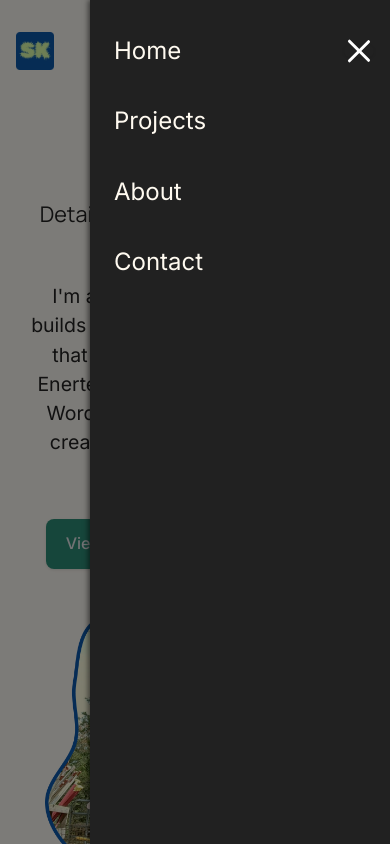
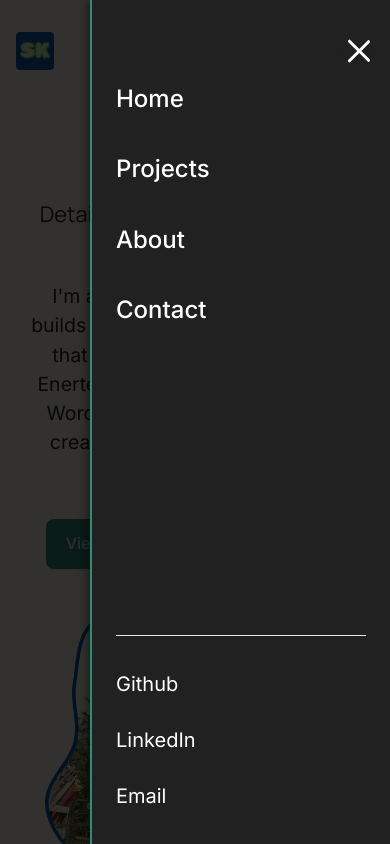
Before and after one commit to stephen-kern/vue-portfolio, a Vue app: page / in a window 390 px wide. Both pictures are taken after a click on the button "Toggle Menu". Shown: the top 844 px of the page. Built offline with nearby package versions, Linux system fonts and the light colour scheme.

Commit message:
mobile menu additions and adjustments

```diff
--- a/src/components/Navbar.vue
+++ b/src/components/Navbar.vue
@@ -39,10 +39,31 @@ const toggleMenu = () => {
     <!-- Mobile Off-Canvas Navigation -->
     <transition name="slide">
       <aside v-if="isOpen" class="mobile-nav">
-        <router-link to="/" @click="toggleMenu">Home</router-link>
-        <router-link to="/projects" @click="toggleMenu">Projects</router-link>
-        <router-link to="/about" @click="toggleMenu">About</router-link>
-        <router-link to="/contact" @click="toggleMenu">Contact</router-link>
+        <div class="nav-links">
+          <router-link to="/" @click="toggleMenu">Home</router-link>
+          <router-link to="/projects" @click="toggleMenu">Projects</router-link>
+          <router-link to="/about" @click="toggleMenu">About</router-link>
+          <router-link to="/contact" @click="toggleMenu">Contact</router-link>
+        </div>
+        <div class="divider"></div>
+        <div class="social-links">
+
+          <a
+            href="https://github.com/stephenkern"
+            target="_blank"
+            rel="noopener noreferrer"
+          >
+            Github
+          </a>
+          <a
+            href="https://www.linkedin.com/in/stephenkern96/"
+            target="_blank"
+            rel="noopener noreferrer"
+          >
+            LinkedIn
+          </a>
+          <a href="mailto:stephenkern96@gmail.com">Email</a>
+        </div>
       </aside>
     </transition>
   </div>
@@ -144,7 +165,7 @@ h2 a {
   left: 0;
   width: 100vw;
   height: 100dvh;
-  background: rgba(0, 0, 0, 0.5);
+  background: rgba(0, 0, 0, 0.8);
   z-index: 900;
 }
 
@@ -153,19 +174,55 @@ h2 a {
   top: 0;
   right: 0;
   height: 100dvh;
+  height: 100vh;
   width: min(80%, 300px);
   background-color: #212121;
   padding: 2rem 1.5rem;
-  box-shadow: -2px 0 5px rgba(0, 0, 0, 0.5);
+  box-shadow: -2px 0 10px rgba(0, 0, 0, 0.5);
   display: flex;
   flex-direction: column;
-  gap: 2rem;
+  justify-content: space-between;
   z-index: 1000;
+  border-left: 2px solid var(--primary);
 }
 
-.mobile-nav a {
-  color: floralwhite;
+.nav-links {
+  display: flex;
+  flex-direction: column;
+  margin: 3rem 0 auto 0;
+  gap: 2rem;
+}
+
+.nav-links a {
+  color: #ffffff;
   font-size: 1.5rem;
+  font-weight: 500;
+}
+
+.mobile-nav .nav-links a:active,
+.mobile-nav .nav-links a:focus-visible {
+  color: var(--primary);
+  transform: scale(0.98); /* subtle press effect */
+}
+
+.mobile-nav .divider {
+  width: 100%;
+  height: 1px;
+  background-color: var(--divider);
+  margin: 2rem 0;
+}
+
+/* Social links container */
+.mobile-nav .social-links {
+  display: flex;
+  flex-direction: column;
+  gap: 1.5rem;
+}
+
+.mobile-nav .social-links a {
+  font-size: 1.25rem;
+  color: #ffffff;
+  transition: color 0.25s ease, transform 0.2s ease;
 }
 
 /* Slide animation */
```
